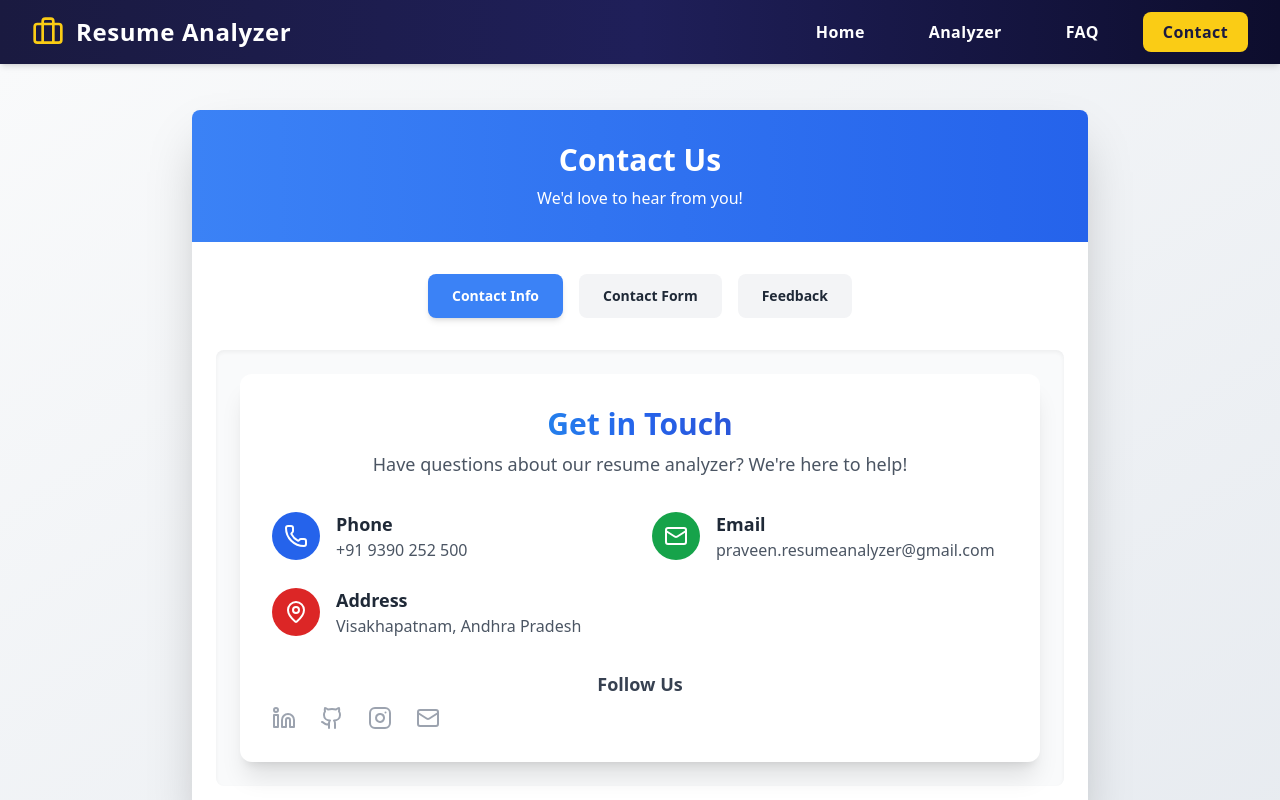
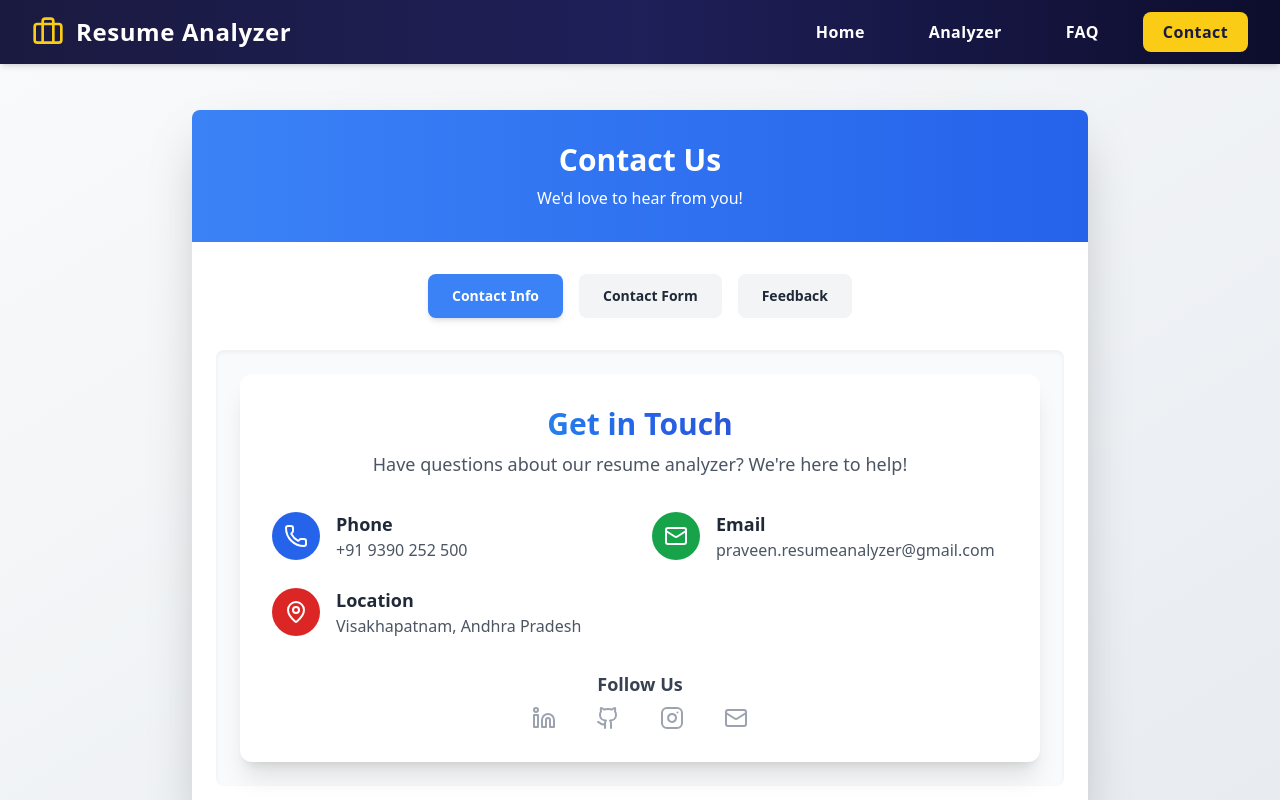
Before and after one commit to praveen-1101/Resume-Analyzer, a React (Create React App) app in the folder frontend/: page /contact in a window 1280 px wide. Shown: the top 800 px of the page. Built offline with nearby package versions, Linux system fonts and the light colour scheme.

Commit message:
modified connect us

```diff
--- a/frontend/src/components/contact/ContactInfo.js
+++ b/frontend/src/components/contact/ContactInfo.js
@@ -39,16 +39,16 @@ export function ContactInfo() {
         />
         <ContactDetail
           icon={<MapPin className="h-6 w-6 text-white" />}
-          title="Address"
+          title="Location"
           detail="Visakhapatnam, Andhra Pradesh"
           iconBg="bg-red-600"
         />
       </section>
 
       {/* Social Media Links Section */}
-      <footer className="text-center">
+      <footer className="text-center flex flex-col items-center">
         <h3 className="text-lg font-semibold text-gray-700">Follow Us</h3>
-        <SocialMediaLinks className="mt-2"/>
+        <SocialMediaLinks className="mt-2 flex space-x-4 justify-center"/>
       </footer>
     </section>
   );
```
